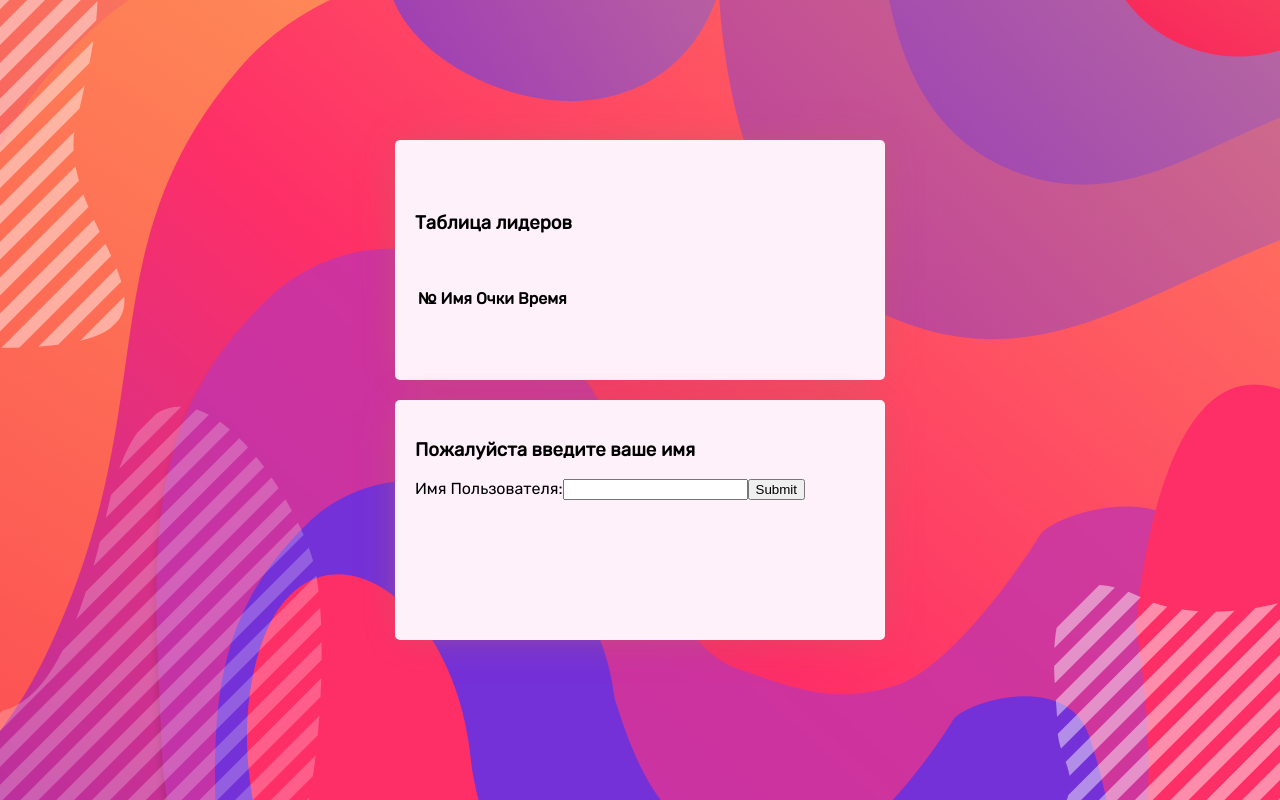
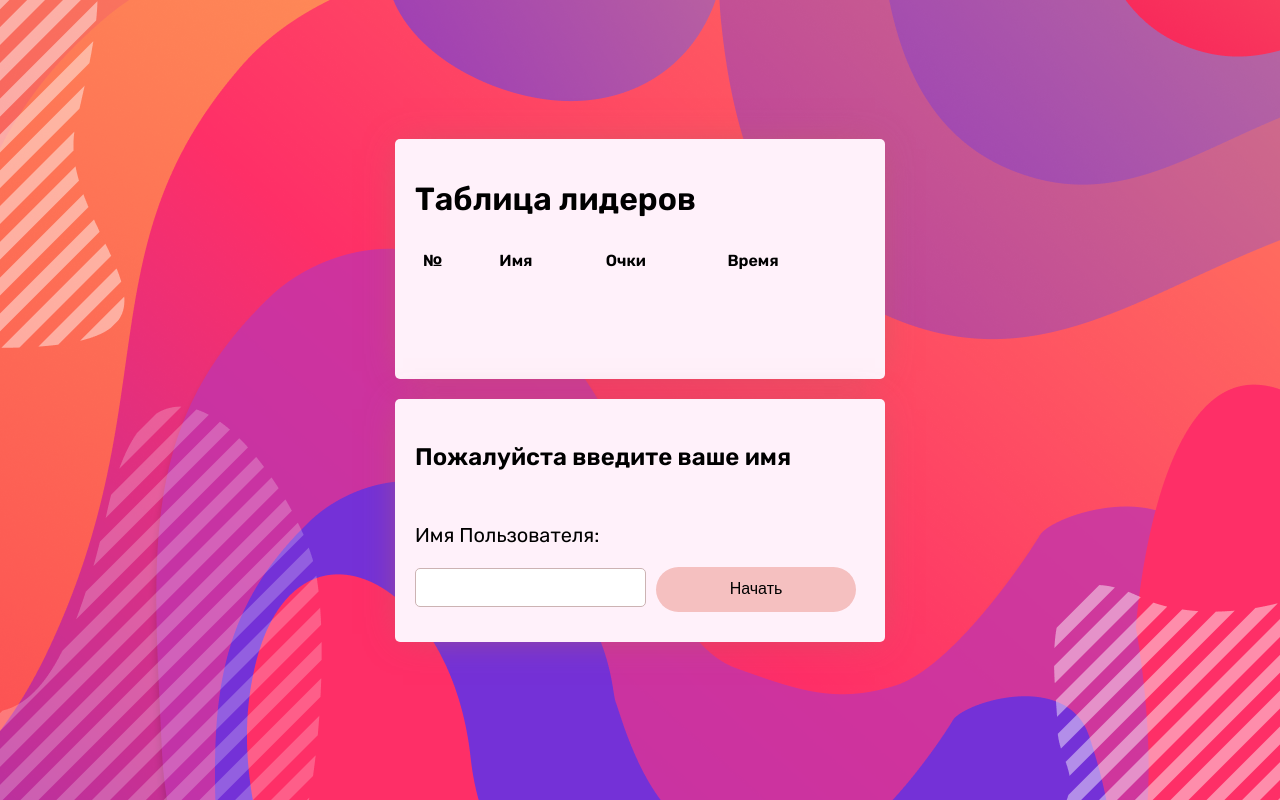
Before and after one commit to Jumaniyozov/quiz-app, a React (Create React App) app: page / in a window 1280 px wide. Built offline with nearby package versions, Linux system fonts and the light colour scheme; the HTML template or start-up script is replaced by a standard one.

Commit message:
fixed & polished, prepublish

```diff
--- a/public/index.html
+++ b/public/index.html
@@ -17,7 +17,7 @@
     <link rel="manifest" href="%PUBLIC_URL%/manifest.json" />
     <link rel="preconnect" href="https://fonts.googleapis.com">
     <link rel="preconnect" href="https://fonts.gstatic.com" crossorigin>
-    <link href="https://fonts.googleapis.com/css2?family=Roboto&family=Rubik&display=swap" rel="stylesheet">
+    <link href="https://fonts.googleapis.com/css2?family=Roboto:wght@400;700&family=Rubik:ital,wght@0,400;0,600;1,600&display=swap" rel="stylesheet">
     <title>React Redux App</title>
   </head>
   <body>
--- a/src/App.scss
+++ b/src/App.scss
@@ -1,7 +1,5 @@
 body {
-  // background-color: ;
-  background: rgb(255, 211, 196) url("./static/bgImage.png") no-repeat fixed
-    center;
+  background: rgb(255, 211, 196) url("./static/bgImage.png") no-repeat fixed center;
   display: flex;
   justify-content: center;
   align-items: center;
@@ -20,44 +18,95 @@
   border-radius: 5px;
   padding: 20px;
   box-shadow: -1px 1px 34px -9px rgba(188, 97, 97, 0.75);
-  -webkit-box-shadow: -1px 1px 34px -9px rgba(188, 97, 97, 0.75);
-  -moz-box-shadow: -1px 1px 34px -9px rgba(188, 97, 97, 0.75);
   display: flex;
-  justify-content: space-evenly;
-  margin-bottom: 20px;
-}
-.app2 {
-  background-color: rgb(255, 241, 250);
-  width: 450px;
-  min-height: 200px;
-  height: min-content;
-  border-radius: 5px;
-  padding: 20px;
-  box-shadow: -1px 1px 34px -9px rgba(188, 97, 97, 0.75);
-  -webkit-box-shadow: -1px 1px 34px -9px rgba(188, 97, 97, 0.75);
-  -moz-box-shadow: -1px 1px 34px -9px rgba(188, 97, 97, 0.75);
-  display: flex;
-  justify-content: space-evenly;
   margin-bottom: 20px;
   flex-direction: column;
+
+  &--header__section {
+    h3 {
+      font-size: 1.5rem;
     }
-.app3 {
-  background-color: rgb(255, 241, 250);
-  width: 450px;
-  min-height: 200px;
-  height: min-content;
+  }
+
+  &--form__section {
+    margin: .5rem 0 0 0;
+
+    p {
+      font-size: 1.25rem;
+      font-weight: 500;
+      font-family: "Rubik", sans-serif;
+    }
+
+    input {
+      border: 0.5px solid #ccb3b3;
+      width: 50%;
+      height: 35px;
+      font-family: "Rubik", sans-serif;
       border-radius: 5px;
-  padding: 20px;
-  box-shadow: -1px 1px 34px -9px rgba(188, 97, 97, 0.75);
-  -webkit-box-shadow: -1px 1px 34px -9px rgba(188, 97, 97, 0.75);
-  -moz-box-shadow: -1px 1px 34px -9px rgba(188, 97, 97, 0.75);
-  /*display: flex;*/
-  justify-content: space-evenly;
-  margin-bottom: 20px;
-  /*flex-direction: column;*/
-  input {
+      font-size: 1.25rem;
+
+      &:focus-visible {
+        border: 1px solid #ffcabe;
+        outline: none;
+      }
+    }
+
+    button {
+      margin: 0 0 10px 10px;
+      display: inline-block;
+      width: 200px;
+      height: 45px;
+      border-radius: 100px;
+      background-color: #f5c0c0;
       color: black;
+      border: transparent;
+
+      &:hover {
+        background-color: #ffcabe;
       }
+    }
+  }
+}
+
+.app--secondary {
+  @extend .app;
+
+  table {
+    border-collapse: collapse;
+    width: 100%;
+  }
+
+  td, th {
+    padding: 8px;
+  }
+
+  tr:first-child {
+
+    &:hover {
+      background-color: inherit;
+    }
+  }
+
+  tr:nth-child(even) {
+    background-color: #fedede;
+  }
+
+  tr:hover {
+    background-color: #ffcabe;
+  }
+
+  th {
+    padding-top: 12px;
+    padding-bottom: 12px;
+    text-align: left;
+    overflow: hidden;
+  }
+}
+
+.question--box {
+  @extend .app;
+  width: 600px;
+  flex-direction: row;
 }
 
 .score-section {
@@ -66,23 +115,29 @@
   align-items: center;
 }
 
-/* QUESTION/TIMER/LEFT SECTION */
-.question-section {
+.question {
+
+  &-section {
     width: 100%;
     position: relative;
+    display: flex;
+    flex-direction: column;
+    justify-content: space-between;
   }
 
-.question-count {
+  &-count {
     margin-bottom: 20px;
   }
 
-.question-count span {
+  &-count span {
     font-size: 28px;
   }
 
-.question-text {
+  &-text {
     margin-bottom: 12px;
   }
+}
+
 
 .timer-text {
   background: rgb(230, 153, 12);
@@ -94,7 +149,6 @@
   text-align: center;
 }
 
-/* ANSWERS/RIGHT SECTION */
 .answer-section {
   width: 100%;
   display: flex;
@@ -103,35 +157,21 @@
 }
 
 button {
+  margin: 0 0 10px 10px;
+  border-radius: 100px;
+  background-color: #f5c0c0;
+  color: black;
+  border: transparent;
   width: 100%;
-  font-size: 16px;
-  color: #ffffff;
-  background-color: #252d4a;
-  border-radius: 15px;
+  font-size: 1rem;
   display: flex;
-  padding: 5px;
-  justify-content: flex-start;
+  justify-content: center;
+  cursor: pointer;
+  height: 4.5rem;
+  padding: .5rem;
   align-items: center;
-  border: 5px solid #234668;
-  cursor: pointer;
+
+  &:hover {
+    background-color: #ffcabe;
   }
-
-.correct {
-  background-color: #2f922f;
 }
-
-.incorrect {
-  background-color: #ff3333;
-}
-
-button:hover {
-  background-color: #555e7d;
-}
-
-button:focus {
-  outline: none;
-}
-
-button svg {
-  margin-right: 5px;
-}
--- a/src/components/QuestionBox.component.jsx
+++ b/src/components/QuestionBox.component.jsx
@@ -1,15 +1,14 @@
-import React, { useEffect, useState } from "react";
-import { questions } from "../data/tempData";
-import { shuffle } from "../helpers/shuffler";
-import { useDispatch, useSelector } from "react-redux";
-import { bindActionCreators } from "redux";
-import { actionCreators } from "../store";
+import React, {useEffect, useState} from "react";
+import {questions} from "../data/tempData";
+import {shuffle} from "../helpers/shuffler";
+import {useDispatch, useSelector} from "react-redux";
+import {bindActionCreators} from "redux";
+import {actionCreators} from "../store";
 
 export default function MainBox(props) {
     const userState = useSelector((state) => state.user);
     const dispatch = useDispatch();
     const AC = bindActionCreators(actionCreators, dispatch);
-
 
     const [currentQuestion, setCurrentQuestion] = useState(0);
     const [showScore, setShowScore] = useState(false);
@@ -18,7 +17,6 @@
     const [questionList, setQuestionList] = useState([]);
     const [currSec, setCurrSec] = useState(0);
     const [currMin, setCurrMin] = useState(0);
-
 
     const handleAnswerOptionClick = (isCorrect) => {
         if (isCorrect) {
@@ -34,21 +32,25 @@
     };
 
     const handleClick = () => {
-    AC.updateUserList({name: userState.name, score: score, time: `${currMin}:${currSec}`});
-    props.history.push("/")
-  }
+        AC.updateUserList({
+            name: userState.name,
+            score: score,
+            time: `${currMin < 10 ? `0${currMin}` : `${currMin}`}:${currSec < 10 ? `0${currSec}` : `${currSec}`}`,
+        });
+        props.history.push("/");
+    };
 
-
-
-  useEffect( () => {
-    setInterval(() => { setCurrSec(prevState => (prevState + 1));}, 1000);
+    useEffect(() => {
+        setInterval(() => {
+            setCurrSec((prevState) => prevState + 1);
+        }, 1000);
     }, []);
 
-  useEffect( () => {
-     console.log(currSec)
-    if(currSec === 60) {
-      setCurrMin(prevState => (prevState + 1));
-      setCurrSec(0)
+    useEffect(() => {
+        console.log(currSec);
+        if (currSec === 60) {
+            setCurrMin((prevState) => prevState + 1);
+            setCurrSec(0);
         }
     }, [currSec]);
 
@@ -70,7 +72,7 @@
     }, [questionList]);
 
     return (
-    <div className="app">
+        <div className="question--box">
             {loading ? (
                 <>
                     <h2>Загрузка...</h2>
@@ -85,18 +87,21 @@
                         </div>
                     ) : (
                         <>
-              <div class="wrapper">
-                <p>
-                  <span id="seconds">{`${currMin}`}</span>:<span id="tens">{`${currSec}`}</span>
-                </p>
-              </div>
                             <div className="question-section">
+                                <div className="question--text__section">
                                     <div className="question-count">
                                         <span>Вопрос {currentQuestion + 1}</span>/
                                         {questionList.length}
                                     </div>
                                     <div className="question-text">
                                         {questionList[currentQuestion].questionText}
+                                    </div>
+                                </div>
+                                <div className="question--time__section">
+                                    <p>
+                                        <span id="seconds">{`${currMin}`}</span>:
+                                        <span id="tens">{`${currSec}`}</span>
+                                    </p>
                                 </div>
                             </div>
                             <div className="answer-section">
--- a/src/pages/Home.page.jsx
+++ b/src/pages/Home.page.jsx
@@ -1,7 +1,7 @@
-import React, { useState } from "react";
-import { useDispatch, useSelector } from "react-redux";
-import { bindActionCreators } from "redux";
-import { actionCreators } from "../store";
+import React, {useState} from "react";
+import {useDispatch, useSelector} from "react-redux";
+import {bindActionCreators} from "redux";
+import {actionCreators} from "../store";
 
 export default function HomePage(props) {
     const state = useSelector((state) => state);
@@ -19,8 +19,8 @@
 
     return (
         <>
-      <div className="app2">
-        <h3>Таблица лидеров</h3>
+            <div className="app--secondary">
+                <h1>Таблица лидеров</h1>
                 <div>
                     <table>
                         <tr>
@@ -43,10 +43,10 @@
                             .map((user, index) => {
                                 return (
                                     <tr>
-                    <th>{`${index + 1}`}</th>
-                    <th>{`${user.name}`}</th>
-                    <th>{`${user.score}`}</th>
-                    <th>{`${user.time}`}</th>
+                                        <td>{`${index + 1}`}</td>
+                                        <td>{`${user.name}`}</td>
+                                        <td>{`${user.score}`}</td>
+                                        <td>{`${user.time}`}</td>
                                     </tr>
                                 );
                             })}
@@ -55,19 +55,24 @@
                 </div>
             </div>
 
-      <div className="app3">
+            <div className="app">
+                <div className="app--header__section">
                     <h3>Пожалуйста введите ваше имя</h3>
+                </div>
+
+                <div className="app--form__section">
                     <form onSubmit={handleSubmit}>
                         <label>
-            Имя Пользователя:
+                            <p className="user--text__name">Имя Пользователя:</p>
                             <input
                                 type="text"
                                 value={userName}
                                 onChange={(e) => setUserName(e.target.value)}
                             />
                         </label>
-          <input type="submit" value="Submit" />
+                        <button type="submit">Начать</button>
                     </form>
+                </div>
             </div>
         </>
     );
```
Also changed, not shown: 1 other file (tests, documents, lock files or other folders). Lines whose indentation alone changed are shown as unchanged.
